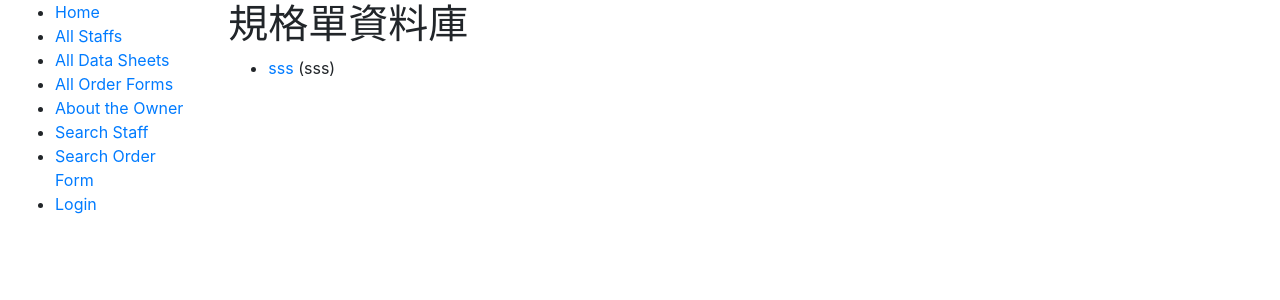
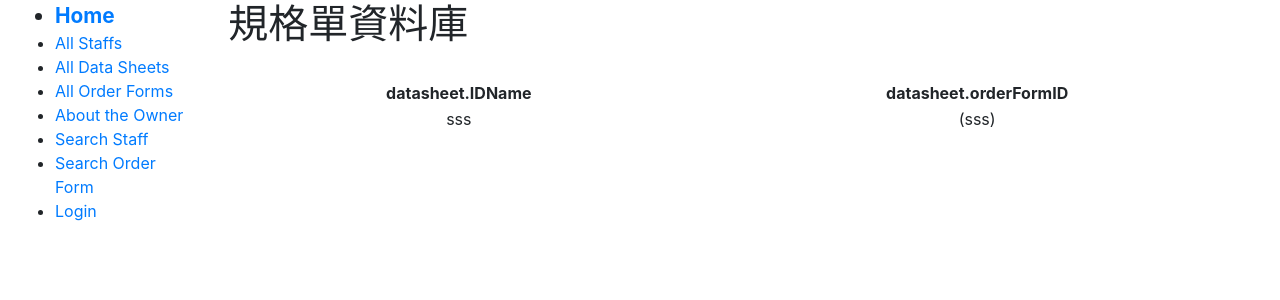
Before and after one commit to St-Ren/Order-Management-System_SAD-G10, a Django app: page /onlineOrderSystem/datasheet/ in a window 1280 px wide. Shown: the top 300 px of the page. Run offline with Django 3.2, Linux system fonts and the light colour scheme; data comes from the database, SQL or seed files in the repository; some libraries are stand-ins or nearby versions.

Commit message:
Add files via upload

```diff
--- a/SADFinal/templates/base_generic.html
+++ b/SADFinal/templates/base_generic.html
@@ -5,17 +5,19 @@
   <meta charset="utf-8">
   <meta name="viewport" content="width=device-width, initial-scale=1">
   <link rel="stylesheet" href="https://stackpath.bootstrapcdn.com/bootstrap/4.1.3/css/bootstrap.min.css" integrity="sha384-MCw98/SFnGE8fJT3GXwEOngsV7Zt27NXFoaoApmYm81iuXoPkFOJwJ8ERdknLPMO" crossorigin="anonymous">
+  <link rel="stylesheet" type="text/css" media="all" href="../onlineOrderSystem/static/css/styles.css" />
   <!-- Add additional CSS in static file -->
   {% load static %}
   <link rel="stylesheet" href="{% static 'css/styles.css' %}">
 </head>
+
 <body>
-  <div class="container-fluid">
+  <div id="wrapper" class="container-fluid">
     <div class="row">
-      <div class="col-sm-2">
+      <div id="sidebar-wrapper" class="col-sm-2">
       {% block sidebar %}
         <ul class="sidebar-nav">
-          <li><a href="{% url 'index' %}">Home</a></li>
+          <li class="sidebar-brand" style="font-size:1.3em;font-weight:bold"><a href="{% url 'index' %}">Home</a></li>
           <li><a href="{% url 'staff' %}">All Staffs</a></li>
           <li><a href="{% url 'datasheet' %}">All Data Sheets</a></li>
           <li><a href="{% url 'orderform' %}">All Order Forms</a></li>
@@ -31,7 +33,7 @@
         </ul>
      {% endblock %}
       </div>
-      <div class="col-sm-10 ">{% block content %}{% endblock %}</div>
+      <div id="page-content-wrapper" class="col-sm-10 ">{% block content %}{% endblock %}</div>
     </div>
   </div>
 </body>
--- a/SADFinal/templates/onlineOrderSystem/DataSheet_list.html
+++ b/SADFinal/templates/onlineOrderSystem/DataSheet_list.html
@@ -3,13 +3,33 @@
 {% block content %}
    <h1>規格單資料庫</h1>
    {% if datasheet_list %}
+  <br>
+  <table class="col-md-12 score" style="text-align:center">
+	<thead>
+		<tr>
+			<th>datasheet.IDName</th>
+			<th>datasheet.orderFormID</th>
+		</tr>
+	</thead>
+	<tbody>
+  	{% for datasheet in datasheet_list %}
+		<tr>
+			<td  onclick="location.href='/onlineOrderSystem/datasheet/{{datasheet.id}}'">{{ datasheet.IDName }}</td>
+			<td>({{datasheet.orderFormID}})</td>
+		</tr>
+  	{% endfor %}
+ 	 </tbody>
+  </table>
+<!--
    <ul>
      {% for datasheet in datasheet_list %}
        <li>
-         <a href="/onlineOrderSystem/datasheet/{{datasheet.id}}">{{ datasheet.IDName }}</a> ({{datasheet.orderFormID}})
+         <a href="">{{ datasheet.IDName }}</a> ({{datasheet.orderFormID}})
        </li>
      {% endfor %}
    </ul>
+-->
+
    {% else %}
      <p>There are no Data Sheets in the Database.</p>
    {% endif %}
--- a/SADFinal/templates/onlineOrderSystem/OrderForm_form.html
+++ b/SADFinal/templates/onlineOrderSystem/OrderForm_form.html
@@ -1,11 +1,11 @@
 {% extends "base_generic.html" %}
 
 {% block content %}
-  <h1>增新訂單: {{ orderform_create.IDName }}</h1>
+  <button>增新訂單: {{ orderform_create.IDName }}</button>
 
   <form action="" method="post">
     {% csrf_token %}
-    <table>
+    <table style='width=100%'>
     {{ form.as_table }}
     </table>
     <input type="submit" value="Submit">
--- a/SADFinal/templates/onlineOrderSystem/OrderForm_list.html
+++ b/SADFinal/templates/onlineOrderSystem/OrderForm_list.html
@@ -3,7 +3,8 @@
 {% block content %}
   <h1>Order Form List</h1>
 
-  <a href="{% url 'orderform_create' %}"><p>增新訂單</p>
+  <button onclick="location.href='{% url 'orderform_create' %}'">增新訂單</button>
+  <br><br>
 
   {% if orderform_list %}
   <ul>
--- a/SADFinal/templates/registration/login.html
+++ b/SADFinal/templates/registration/login.html
@@ -32,6 +32,6 @@
   </form>
 
   {# Assumes you setup the password_reset view in your URLconf #}
-  <p><a href="{% url 'password_reset' %}">Lost password?</a></p>
+  <p style="font-weight:bold"><a href="{% url 'password_reset' %}">Lost password?</a></p>
 
 {% endblock %}
```
Also changed, not shown: SADFinal/templates/orderform_list.html (+17 -4 lines), SADFinal/templates/user_list.html (+19 -5 lines).
